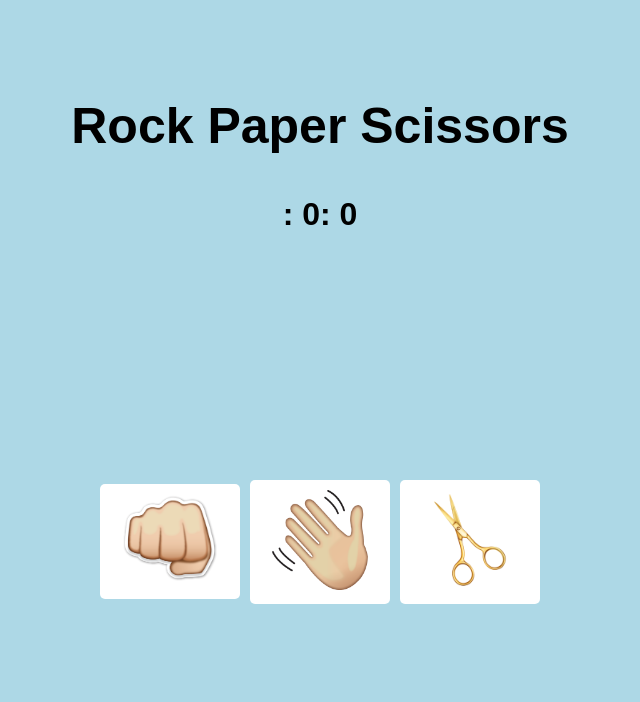
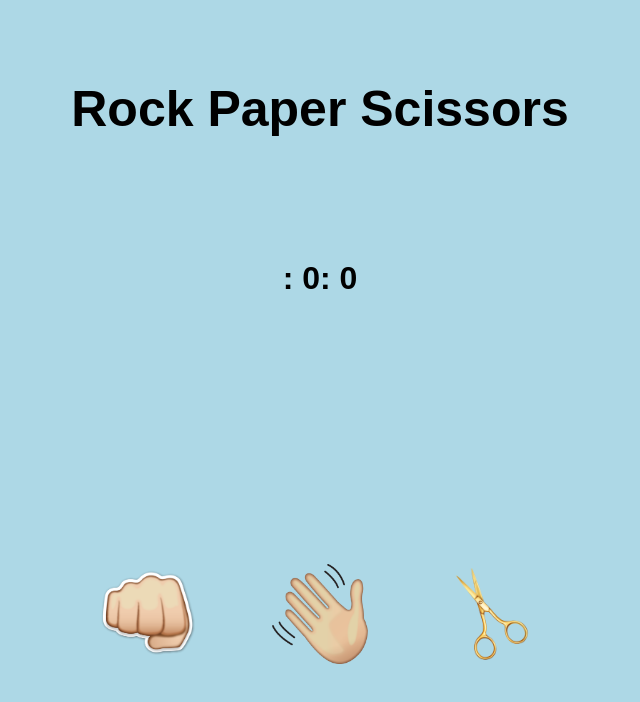
Before and after one commit to Livar94/rps-react, a React (Create React App) app: page /game in a window 1280 px wide. Shown: the top 702 px of the page, without its empty margins (320-960 px from the left). Built offline with nearby package versions, Linux system fonts and the light colour scheme.

Commit message:
ändrade style

```diff
--- a/src/assets/StylesGame1.css
+++ b/src/assets/StylesGame1.css
@@ -1,11 +1,10 @@
 /* Stilar för .App-behållaren */
 .App {
-  display: flex;
-  flex-direction: column;
-  align-items: center;
-  justify-content: center;
-  height: 100vh; /* Sätt höjden på behållaren till full skärmhöjd */
-  font-family: sans-serif;
+  height: 100vh;
+}
+
+.rock-paper-heading {
+  padding: 5rem;
 }
 
 /* Stilar för knappen "Spela online" */
@@ -32,17 +31,23 @@
 
 /* Grundläggande stilar för knapparna */
 .button {
-  background-color: rgb(255, 255, 255);
+
   color: rgb(0, 0, 0);
   border: none;
   padding: 10px 20px;
-  border-radius: 5px;
   font-size: 16px;
   cursor: pointer;
   transition: background-color 0.3s ease;
   max-width: 200px;
-  margin: 5px; /* Lägger till mellanrum mellan knapparna */
+  margin: 1rem;
+  background-color: inherit;
+
+
 }
+
+/* .button-div {
+  background-color: yellow;
+} */
 
 
 
@@ -64,19 +69,20 @@
 .score-user2
 .score-user1 {
 font-size: 24px;
-background-color: white;
-margin: 10px; /* Lägg till marginal mellan poängtexterna */
+font-weight: bold;
+margin: 10px;
 border: 1px solid;
+padding: 1rem;
 }
 
 
 
 /* Stilar för ikonerna */
-.choice {
+/* .choice {
   height: 25vh;
     display: flex;
     justify-content: center;
-}
+} */
 
 .user1-hand,
 .user2-hand {
--- a/src/assets/StylesOnline.css
+++ b/src/assets/StylesOnline.css
@@ -1,10 +1,17 @@
 /* Container for the form and buttons */
 .container {
-  display: flex;
+  /* display: flex;
   flex-direction: column;
   align-items: center;
   justify-content: center;
-  height: 100vh; /* Adjust the height as needed */
+  height: 100vh;  */
+
+}
+
+.open-games{
+  height: auto;
+  background-color: lightblue;
+
 }
 
 
@@ -33,6 +40,7 @@
   font-size: 16px;
   margin-right: 10px;
   width: 200px; /* Adjust the width as needed */
+  margin-top: 5rem;
 }
 
 /* Optional: Style the placeholder text */
@@ -71,5 +79,5 @@
 }
 
 .join-game-btn:hover {
-  background-color: #ff9800; /* Darker shade of orange on hover */
+  background-color: #111111; /* Darker shade of orange on hover */
 }
--- a/src/components/Game.jsx
+++ b/src/components/Game.jsx
@@ -70,7 +70,7 @@ function Game() {
   function fetchGameInfo() {
 
     if (!gameInfo) return; // Om ingen spelinfo, returnera
-    fetch(`http://localhost:7979/api/games/${gameInfo?.gameId}`, {
+    fetch(`http://localhost:8080/api/games/${gameInfo?.gameId}`, {
       method: "post",
       headers: {
         "Content-Type": "application/json",
@@ -150,7 +150,7 @@ function makeMove(move) {
   //setUserChoice(move); //user's choice state variable
   setMovesMade(false); //We set movesMade state variable to false here
   if (!gameInfo) return
-  fetch(`http://localhost:7979/api/games/move`,{
+  fetch(`http://localhost:8080/api/games/move`,{
     method: "post",
     headers: {
       "Content-Type": "application/json",
@@ -220,8 +220,11 @@ function makeMove(move) {
 
   return (
     <div className="App">
-      <h1 className='heading'>Rock Paper Scissors</h1>
+      <div className='rock-paper-heading'>
+        <h1 className='heading'>Rock Paper Scissors</h1>
+      </div>
       <div className='score'>
+
         <h1 className='score-user1'>{user1Label} : {userScore}</h1>
         <h1 className='score-user2'>{user2Label}: {user2Score}</h1>
       </div>
--- a/src/components/Online.jsx
+++ b/src/components/Online.jsx
@@ -41,7 +41,7 @@ function renderGameNumber(index) {
   // })
   function getToken(func, p1) {
 
-    fetch("http://localhost:7979/api/user/auth/token", {
+    fetch("http://localhost:8080/api/user/auth/token", {
       method: "post",
     //   headers: new Headers({
     //     accept: 'application/json',
@@ -62,7 +62,7 @@ function renderGameNumber(index) {
 
   function postName (name, token) {
     console.log(token, name, 'nameToken');
-    fetch("http://localhost:7979/api/user/name", {
+    fetch("http://localhost:8080/api/user/name", {
         method: "post",
         headers: {
           "Content-Type": "application/json",
@@ -82,7 +82,7 @@ function renderGameNumber(index) {
   }
 
   function createGame() {
-    fetch("http://localhost:7979/api/games/game", {
+    fetch("http://localhost:8080/api/games/game", {
         method: "post",
         headers: {
           "Content-Type": "application/json",
@@ -115,7 +115,7 @@ function renderGameNumber(index) {
   }
 
   function fetchGames() {
-    fetch("http://localhost:7979/api/games/games", {
+    fetch("http://localhost:8080/api/games/games", {
       method: "get",
       headers: {
         'Content-Type': 'application/json',
@@ -133,7 +133,7 @@ function renderGameNumber(index) {
 
   function joinGame(gameId) {
     console.log(gameId, token, "getting game and player id")
-    fetch(`http://localhost:7979/api/games/join`, {
+    fetch(`http://localhost:8080/api/games/join`, {
       method: "post",
       headers: {
         'Content-Type': 'application/json' ,
```
